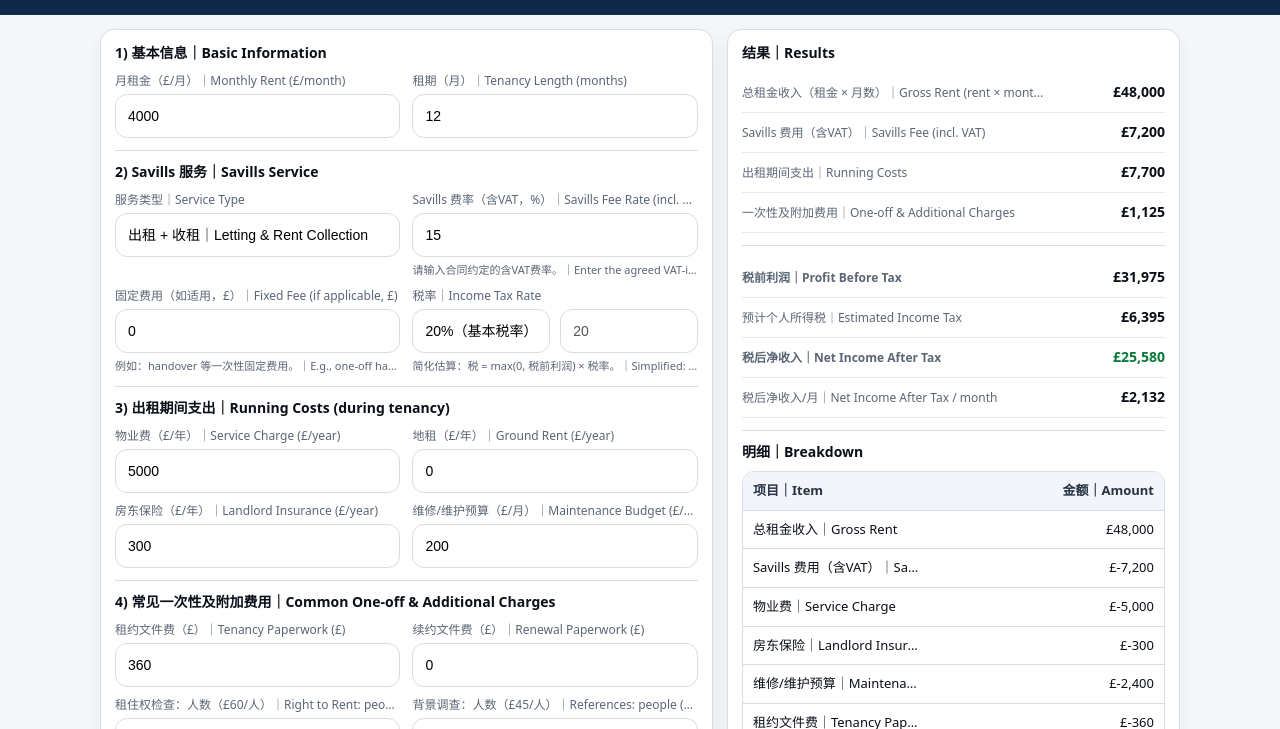
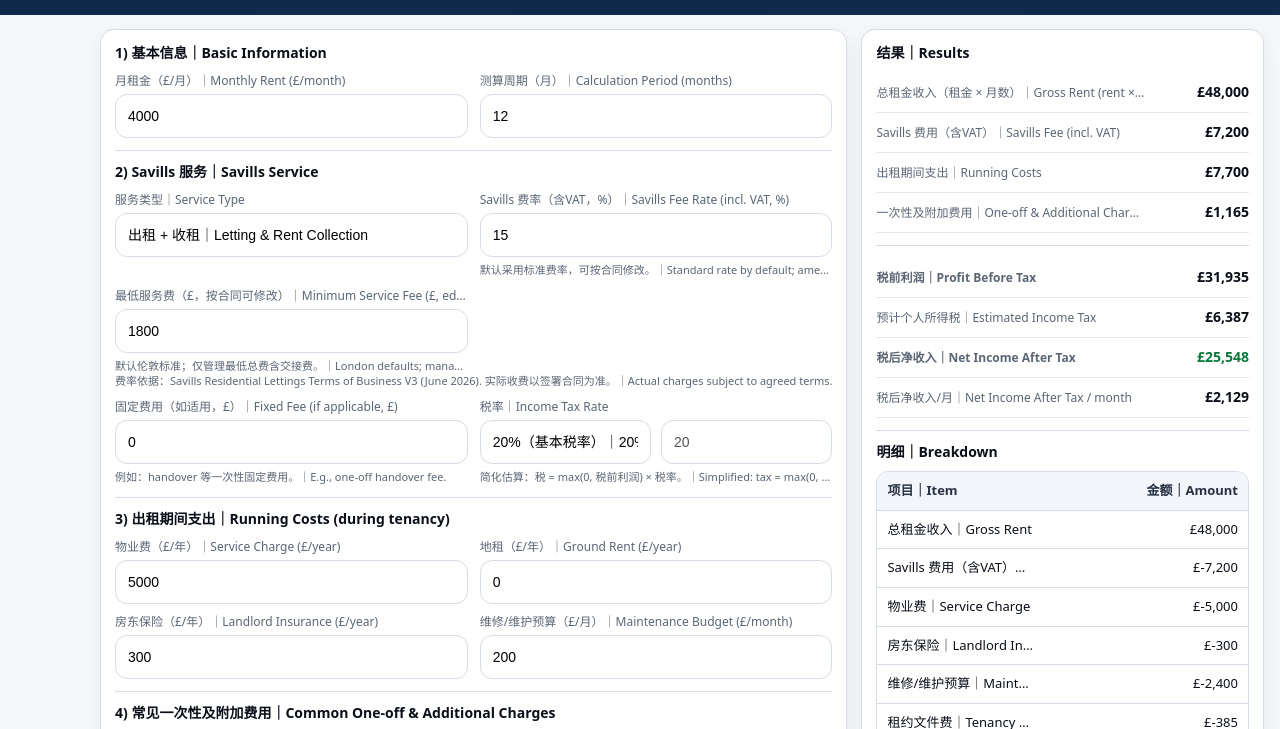
Before and after one commit to GingerCatZzz/rent-calculator, a plain HTML site: page index.html in a window 1280 px wide. Shown: the part 67-796 px from the top of the page. Drawn offline with Linux system fonts and the light colour scheme.

Commit message:
Update landlord calculator fees to June 2026 terms and London minimums

```diff
--- a/index.html
+++ b/index.html
@@ -213,7 +213,7 @@
             <input id="monthlyRent" type="number" min="0" step="50" value="4000" data-default="4000" />
           </div>
           <div class="field">
-            <label title="租期（月）｜Tenancy Length (months)">租期（月）｜Tenancy Length (months)</label>
+            <label title="测算周期（月）｜Calculation Period (months)">测算周期（月）｜Calculation Period (months)</label>
             <input id="months" type="number" min="1" step="1" value="12" data-default="12" />
           </div>
         </div>
@@ -237,10 +237,18 @@
           <div class="field">
             <label title="Savills 费率（含VAT，%）｜Savills Fee Rate (incl. VAT, %)">Savills 费率（含VAT，%）｜Savills Fee Rate (incl. VAT, %)</label>
             <input id="serviceRatePct" type="number" min="0" step="0.1" value="15" data-default="15" />
-            <p class="help" title="请输入合同约定的含VAT费率。｜Enter the agreed VAT-inclusive rate.">请输入合同约定的含VAT费率。｜Enter the agreed VAT-inclusive rate.</p>
+            <p class="help" title="默认采用标准费率，可按合同修改。｜Standard rate by default; amend to agreed rate.">默认采用标准费率，可按合同修改。｜Standard rate by default; amend to agreed rate.</p>
           </div>
         </div>
 
+        <div class="row" style="margin-top:10px;">
+          <div class="field">
+            <label>最低服务费（£，按合同可修改）｜Minimum Service Fee (£, editable)</label>
+            <input id="minimumFee" type="number" min="0" step="50" value="1800" data-default="1800" />
+            <p class="help">默认伦敦标准；仅管理最低总费含交接费。｜London defaults; management-only minimum includes handover.</p>
+          </div>
+        </div>
+        <p class="help">费率依据：Savills Residential Lettings Terms of Business V3 (June 2026). 实际收费以签署合同为准。｜Actual charges subject to agreed terms.</p>
         <div class="row" style="margin-top:10px;">
           <div class="field">
             <label title="固定费用（如适用，£）｜Fixed Fee (if applicable, £)">固定费用（如适用，£）｜Fixed Fee (if applicable, £)</label>
@@ -298,10 +306,10 @@
         <div class="row">
           <div class="field">
             <label title="租约文件费（£）｜Tenancy Paperwork (£)">租约文件费（£）｜Tenancy Paperwork (£)</label>
-            <input id="tenancyPaperwork" type="number" min="0" step="10" value="360" data-default="360" />
+            <input id="tenancyPaperwork" type="number" min="0" step="5" value="385" data-default="385" />
           </div>
           <div class="field">
-            <label title="续约文件费（£）｜Renewal Paperwork (£)">续约文件费（£）｜Renewal Paperwork (£)</label>
+            <label title="续约文件费（如适用，£285起）｜Renewal Paperwork (if applicable, from £285)">续约文件费（如适用，£285起）｜Renewal Paperwork (if applicable, from £285)</label>
             <input id="renewalPaperwork" type="number" min="0" step="10" value="0" data-default="0" />
           </div>
         </div>
@@ -312,7 +320,7 @@
             <input id="rtrPeople" type="number" min="0" step="1" value="1" data-default="1" />
           </div>
           <div class="field">
-            <label title="背景调查：人数（£45/人）｜References: people (£45/person)">背景调查：人数（£45/人）｜References: people (£45/person)</label>
+            <label title="背景调查：人数（£60/人）｜References: people (£60/person)">背景调查：人数（£60/人）｜References: people (£60/person)</label>
             <input id="refPeople" type="number" min="0" step="1" value="1" data-default="1" />
           </div>
         </div>
@@ -323,7 +331,7 @@
             <input id="depositYears" type="number" min="0" step="1" value="1" data-default="1" />
           </div>
           <div class="field">
-            <label title="清单/验房报告（总计，£）｜Inventory (total, £)">清单/验房报告（总计，£）｜Inventory (total, £)</label>
+            <label title="清单/验房报告（预估总计，£）｜Inventory (estimated total, £)">清单/验房报告（预估总计，£）｜Inventory (estimated total, £)</label>
             <input id="inventoryTotal" type="number" min="0" step="10" value="300" data-default="300" />
           </div>
         </div>
@@ -422,6 +430,8 @@
     short_let_mgmt: 0
   };
 
+  const DEFAULT_MINIMUM_FEE = {let_rent:1800, let_mgmt:3000, mgmt_only:1200, short_let_rent:1200, short_let_mgmt:2000};
+
   function clampInt(v, min=0){
     const n = Math.floor(Number(v));
     return Number.isFinite(n) ? Math.max(min, n) : min;
@@ -450,7 +460,8 @@
     const fixedFee = Math.max(0, num("fixedFee"));
     const grossRent = monthlyRent * months;
 
-    const savillsFee = (grossRent * serviceRate) + fixedFee;
+    const minimumFee = Math.max(0, num("minimumFee"));
+    const savillsFee = Math.max(minimumFee, (grossRent * serviceRate) + fixedFee);
 
     const serviceChargeYear = Math.max(0, num("serviceChargeYear"));
     const groundRentYear = Math.max(0, num("groundRentYear"));
@@ -475,7 +486,7 @@
     const otherOneOff = Math.max(0, num("otherOneOff"));
 
     const rightToRentCost = (rtrPeople * 60);
-    const referencesCost = (refPeople * 45);
+    const referencesCost = (refPeople * 60);
     const depositRegCost = (depositYears * 60);
 
     const oneOffCosts =
@@ -567,6 +578,7 @@
 
   $("serviceType").addEventListener("change", ()=>{
     const t = $("serviceType").value;
+    $("minimumFee").value = DEFAULT_MINIMUM_FEE[t] ?? 0;
     $("serviceRatePct").value = DEFAULT_RATE_PCT[t] ?? 0;
     $("fixedFee").value = DEFAULT_FIXED_FEE[t] ?? 0;
     recalc();
@@ -622,6 +634,7 @@
     inputs.forEach(el=>{ el.value = el.getAttribute("data-default"); });
 
     const t = $("serviceType").value;
+    $("minimumFee").value = DEFAULT_MINIMUM_FEE[t] ?? 0;
     $("serviceRatePct").value = DEFAULT_RATE_PCT[t] ?? num("serviceRatePct");
     $("fixedFee").value = DEFAULT_FIXED_FEE[t] ?? num("fixedFee");
 
@@ -639,7 +652,7 @@
 
   const ids = [
     "monthlyRent","months",
-    "serviceType","serviceRatePct","fixedFee",
+    "serviceType","serviceRatePct","fixedFee","minimumFee",
     "taxRatePreset","taxRateCustom",
     "serviceChargeYear","groundRentYear","insuranceYear","maintenanceMonth",
     "tenancyPaperwork","renewalPaperwork","rtrPeople","refPeople","depositYears","inventoryTotal","otherOneOff","otherMonthly"
@@ -651,6 +664,7 @@
 
   (function init(){
     const t = $("serviceType").value;
+    $("minimumFee").value = DEFAULT_MINIMUM_FEE[t] ?? 0;
     $("serviceRatePct").value = DEFAULT_RATE_PCT[t] ?? num("serviceRatePct");
     $("fixedFee").value = DEFAULT_FIXED_FEE[t] ?? num("fixedFee");
 
```
